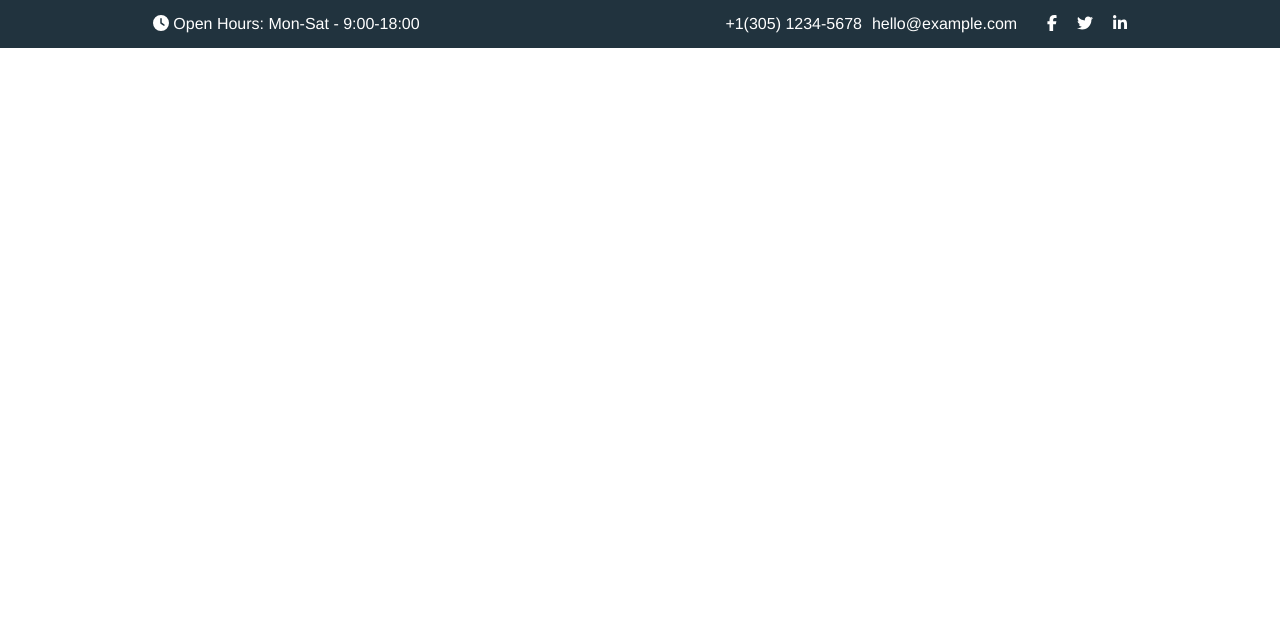
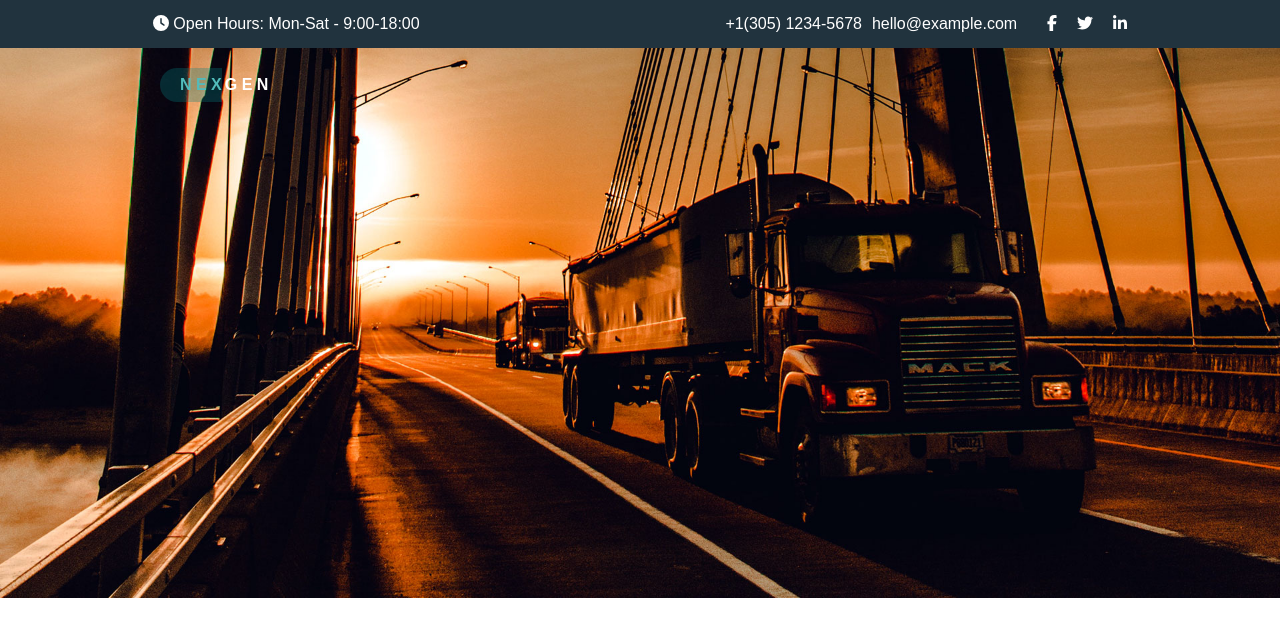
Before and after one commit to Ale-1407/proj-html-vuejs, a Vue app in the folder proj/: page / in a window 1280 px wide. Shown: the top 636 px of the page. Built offline with nearby package versions, Linux system fonts and the light colour scheme.

Commit message:
sezione cargo sfondo e bottone

```diff
--- a/proj/src/App.vue
+++ b/proj/src/App.vue
@@ -29,9 +29,10 @@ export default {
   margin: 0;
   padding: 0;
   box-sizing: border-box;
+  @import url('https://fonts.googleapis.com/css2?family=Montserrat:wght@300&display=swap');
 }
 #app {
-  font-family: Avenir, Helvetica, Arial, sans-serif;
+  font-family: 'Montserrat', sans-serif;
   -webkit-font-smoothing: antialiased;
   -moz-osx-font-smoothing: grayscale;
 }
--- a/proj/src/components/ContattiComp.vue
+++ b/proj/src/components/ContattiComp.vue
@@ -1,5 +1,6 @@
 <template>
     <div>
+        <!-- <i>{{iconeContatti.icon}}</i> -->
         <span>{{ iconeContatti.text }}</span>
     </div>
 </template>
--- a/proj/src/components/HeaderComp.vue
+++ b/proj/src/components/HeaderComp.vue
@@ -15,18 +15,26 @@
               </div>
             </div>
         </div>
+        <section class="cargo">
+            <div>
+                <NavbarComp />
+            </div>
+
+        </section>
     </header>
 </template>
 
 <script>
 
 import ContattiComp from './ContattiComp.vue';
+import NavbarComp from './NavbarComp.vue';
 
 export default{
     name: 'HeaderComp',
     components: {
-        ContattiComp
-    },
+    ContattiComp,
+    NavbarComp
+},
     data(){
     return{
       contacts: [
@@ -63,4 +71,17 @@ export default{
     gap: 20px;
 }
 
+.cargo{
+    height: 550px;
+    background-image: url(../assets/img/bg-9.jpg);
+    background-size: cover;
+    background-position: center;
+    padding-top: 20px;
+    color: white;
+}
+
+.cargo > div{
+    width: 75%;
+    margin: auto;
+}
 </style>
--- /dev/null
+++ b/proj/src/components/NavbarComp.vue
@@ -0,0 +1,33 @@
+<template>
+    <div>
+        <button>N E X</button><span>G E N</span>
+        <nav>
+
+        </nav>
+    </div>
+</template>
+
+<script>
+export default{
+    name: 'NavbarComp'
+}
+</script>
+
+<style lang="scss" scoped>
+
+button{
+    color: #52bbbb;
+    font-weight: bold;
+    font-size: 16px;
+    padding: 8px 0 8px 20px;
+    background-color: rgba(5, 130, 131, 0.3);
+    border: transparent;
+    border-top-left-radius: 20px;
+    border-bottom-left-radius: 20px;
+}
+
+div > span{
+    font-weight: bold;
+    padding-left: 3px;
+}
+</style>
```
